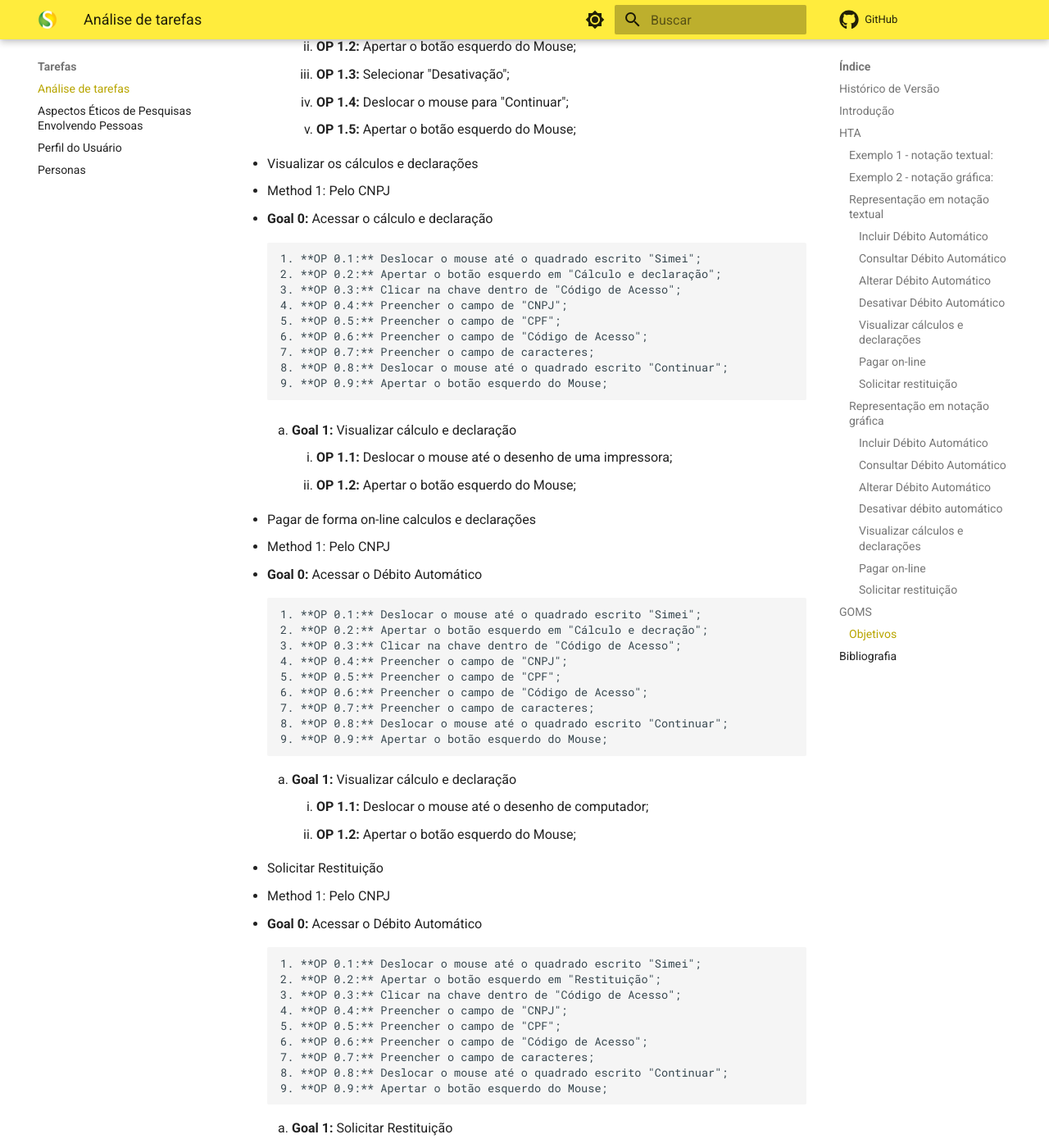
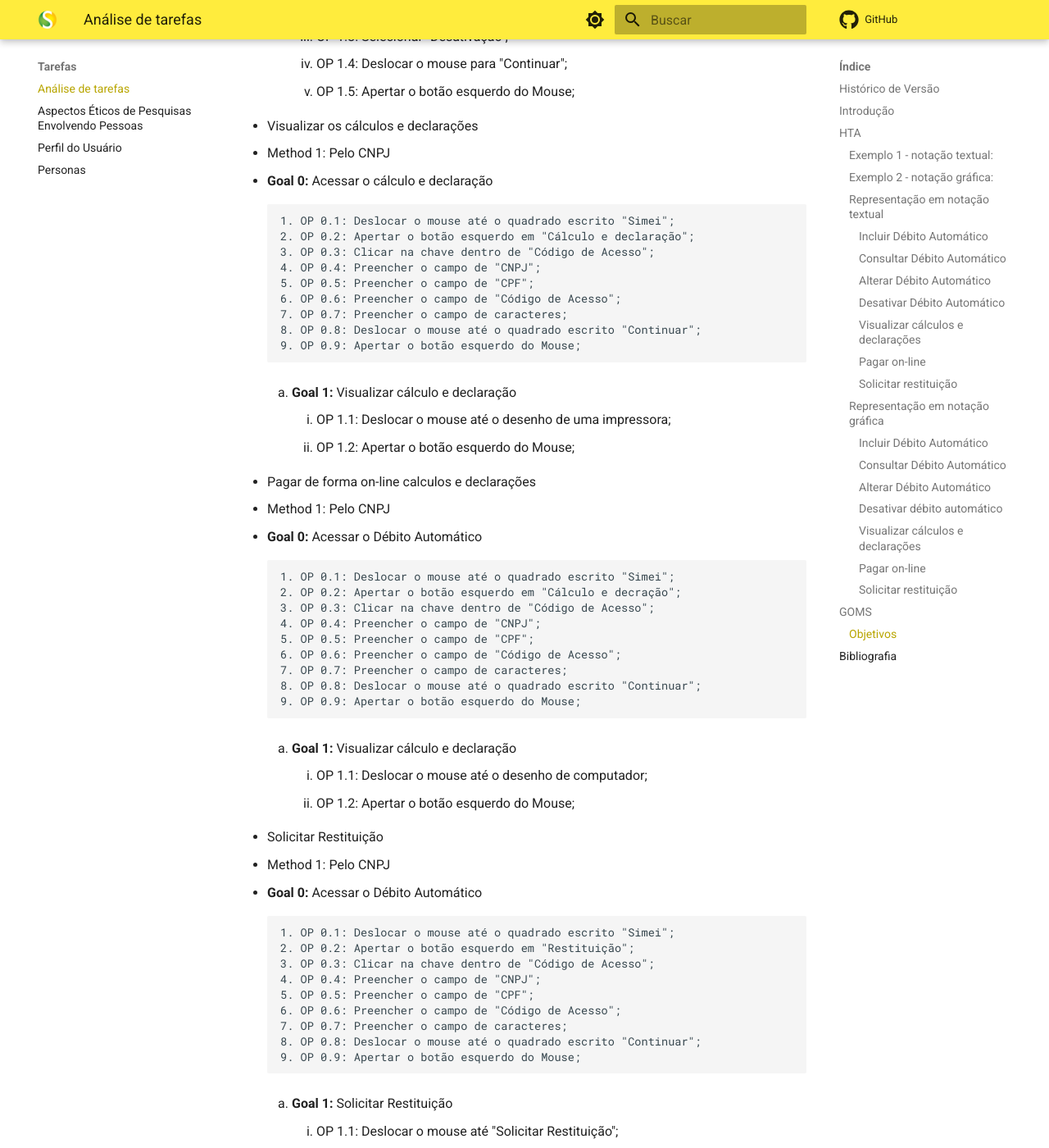
Before and after one commit to Interacao-Humano-Computador/2022.2-SimplesNacional, an MkDocs documentation site: the page built from docs/Tarefas/Analise.md, in a window 1280 px wide and 1400 px high, scrolled down 14549 px. Shown: the whole window at 82% size. Built offline with MkDocs 1.6.1 and Material for MkDocs 9.7.7, drawn with Linux system fonts in a browser that asks for light colours; comment, search, counter and statistics services are not loaded; some of the changed text lies outside the part shown.

Commit message:
Update Analise.md

```diff
--- a/docs/Tarefas/Analise.md
+++ b/docs/Tarefas/Analise.md
@@ -349,146 +349,153 @@ GOMS é a abreviação de 4 termos utilizados nesse método, seriam eles Goals,
 
    1. **Goal 0:** Acessar o Débito Automático
 
-        1. **OP 0.1:** Deslocar o mouse até o quadrado escrito "Simei";
-        2. **OP 0.2:** Apertar o botão esquerdo em "Débito Automático";
-        3. **OP 0.3:** Clicar na chave dentro de "Código de Acesso";
-        4. **OP 0.4:** Preencher o campo de "CNPJ";
-        5. **OP 0.5:** Preencher o campo de "CPF";
-        6. **OP 0.6:** Preencher o campo de "Código de Acesso";
-        7. **OP 0.7:** Preencher o campo de caracteres;
-        8. **OP 0.8:** Deslocar o mouse até o quadrado escrito "Continuar";
-        9. **OP 0.9:** Apertar o botão esquerdo do Mouse;
+        1. OP 0.1: Deslocar o mouse até o quadrado escrito "Simei";
+        2. OP 0.2: Apertar o botão esquerdo em "Débito Automático";
+        3. OP 0.3: Clicar na chave dentro de "Código de Acesso";
+        4. OP 0.4: Preencher o campo de "CNPJ";
+        5. OP 0.5: Preencher o campo de "CPF";
+        6. OP 0.6: Preencher o campo de "Código de Acesso";
+        7. OP 0.7: Preencher o campo de caracteres;
+        8. OP 0.8: Deslocar o mouse até o quadrado escrito "Continuar";
+        9. OP 0.9: Apertar o botão esquerdo do Mouse;
 
     2. **Goal 1:** Incluir o Débito Automático
-        1. **OP 1.1:** Deslocar o mouse até "Débito Automático";
-        2. **OP 1.2:** Apertar o botão esquerdo do Mouse;
-        3. **OP 1.3:** Selecionar "Inclusão";
-        4. **OP 1.4:** Digitar os dados;
-        5. **OP 1.5:** Deslocar o mouse para "Continuar";
-        6. **OP 1.6:** Apertar o botão esquerdo do Mouse;
+        1. OP 1.1: Deslocar o mouse até "Débito Automático";
+        2. OP 1.2: Apertar o botão esquerdo do Mouse;
+        3. OP 1.3: Selecionar "Inclusão";
+        4. OP 1.4: Digitar os dados;
+        5. OP 1.5: Deslocar o mouse para "Continuar";
+        6. OP 1.6: Apertar o botão esquerdo do Mouse;
+
 * Consultar o Débito Automático
 1. Method 1: Pelo CNPJ
    1. **Goal 0:** Acessar o Débito Automático
 
-        1. **OP 0.1:** Deslocar o mouse até o quadrado escrito "Simei";
-        2. **OP 0.2:** Apertar o botão esquerdo em "Débito Automático";
-        3. **OP 0.3:** Clicar na chave dentro de "Código de Acesso";
-        4. **OP 0.4:** Preencher o campo de "CNPJ";
-        5. **OP 0.5:** Preencher o campo de "CPF";
-        6. **OP 0.6:** Preencher o campo de "Código de Acesso";
-        7. **OP 0.7:** Preencher o campo de caracteres;
-        8. **OP 0.8:** Deslocar o mouse até o quadrado escrito "Continuar";
-        9. **OP 0.9:** Apertar o botão esquerdo do Mouse;
+        1. OP 0.1: Deslocar o mouse até o quadrado escrito "Simei";
+        2. OP 0.2: Apertar o botão esquerdo em "Débito Automático";
+        3. OP 0.3: Clicar na chave dentro de "Código de Acesso";
+        4. OP 0.4: Preencher o campo de "CNPJ";
+        5. OP 0.5: Preencher o campo de "CPF";
+        6. OP 0.6: Preencher o campo de "Código de Acesso";
+        7. OP 0.7: Preencher o campo de caracteres;
+        8. OP 0.8: Deslocar o mouse até o quadrado escrito "Continuar";
+        9. OP 0.9: Apertar o botão esquerdo do Mouse;
 
     2. **Goal 1:** Consultar o Débito Automático
-        1. **OP 1.1:** Deslocar o mouse até "Débito Automático";
-        2. **OP 1.2:** Apertar o botão esquerdo do Mouse;
-        3. **OP 1.3:** Selecionar "Consulta";
-        5. **OP 1.4:** Deslocar o mouse para "Continuar";
-        6. **OP 1.5:** Apertar o botão esquerdo do Mouse;
+
+        1. OP 1.1: Deslocar o mouse até "Débito Automático";
+        2. OP 1.2: Apertar o botão esquerdo do Mouse;
+        3. OP 1.3: Selecionar "Consulta";
+        5. OP 1.4: Deslocar o mouse para "Continuar";
+        6. OP 1.5: Apertar o botão esquerdo do Mouse;
+
 * Alterar o Débito Automático
 1. Method 1: Pelo CNPJ
 
    1. **Goal 0:** Acessar o Débito Automático
 
-        1. **OP 0.1:** Deslocar o mouse até o quadrado escrito "Simei";
-        2. **OP 0.2:** Apertar o botão esquerdo em "Débito Automático";
-        3. **OP 0.3:** Clicar na chave dentro de "Código de Acesso";
-        4. **OP 0.4:** Preencher o campo de "CNPJ";
-        5. **OP 0.5:** Preencher o campo de "CPF";
-        6. **OP 0.6:** Preencher o campo de "Código de Acesso";
-        7. **OP 0.7:** Preencher o campo de caracteres;
-        8. **OP 0.8:** Deslocar o mouse até o quadrado escrito "Continuar";
-        9. **OP 0.9:** Apertar o botão esquerdo do Mouse;
+        1. OP 0.1: Deslocar o mouse até o quadrado escrito "Simei";
+        2. OP 0.2: Apertar o botão esquerdo em "Débito Automático";
+        3. OP 0.3: Clicar na chave dentro de "Código de Acesso";
+        4. OP 0.4: Preencher o campo de "CNPJ";
+        5. OP 0.5: Preencher o campo de "CPF";
+        6. OP 0.6: Preencher o campo de "Código de Acesso";
+        7. OP 0.7: Preencher o campo de caracteres;
+        8. OP 0.8: Deslocar o mouse até o quadrado escrito "Continuar";
+        9. OP 0.9: Apertar o botão esquerdo do Mouse;
 
     2. **Goal 1:** Alterar o Débito Automático
-        1. **OP 1.1:** Deslocar o mouse até "Débito Automático";
-        2. **OP 1.2:** Apertar o botão esquerdo do Mouse;
-        3. **OP 1.3:** Selecionar "Alteração";
-        4. **OP 1.4:** Digitar os dados;
-        5. **OP 1.5:** Deslocar o mouse para "Continuar";
-        6. **OP 1.6:** Apertar o botão esquerdo do Mouse;
+
+        1. OP 1.1: Deslocar o mouse até "Débito Automático";
+        2. OP 1.2: Apertar o botão esquerdo do Mouse;
+        3. OP 1.3: Selecionar "Alteração";
+        4. OP 1.4: Digitar os dados;
+        5. OP 1.5: Deslocar o mouse para "Continuar";
+        6. OP 1.6: Apertar o botão esquerdo do Mouse;
 
 * Desativar o Débito Automático
 1. Method 1: Pelo CNPJ
    1. **Goal 0:** Acessar o Débito Automático
 
-        1. **OP 0.1:** Deslocar o mouse até o quadrado escrito "Simei";
-        2. **OP 0.2:** Apertar o botão esquerdo em "Débito Automático";
-        3. **OP 0.3:** Clicar na chave dentro de "Código de Acesso";
-        4. **OP 0.4:** Preencher o campo de "CNPJ";
-        5. **OP 0.5:** Preencher o campo de "CPF";
-        6. **OP 0.6:** Preencher o campo de "Código de Acesso";
-        7. **OP 0.7:** Preencher o campo de caracteres;
-        8. **OP 0.8:** Deslocar o mouse até o quadrado escrito "Continuar";
-        9. **OP 0.9:** Apertar o botão esquerdo do Mouse;
+        1. OP 0.1: Deslocar o mouse até o quadrado escrito "Simei";
+        2. OP 0.2: Apertar o botão esquerdo em "Débito Automático";
+        3. OP 0.3: Clicar na chave dentro de "Código de Acesso";
+        4. OP 0.4: Preencher o campo de "CNPJ";
+        5. OP 0.5: Preencher o campo de "CPF";
+        6. OP 0.6: Preencher o campo de "Código de Acesso";
+        7. OP 0.7: Preencher o campo de caracteres;
+        8. OP 0.8: Deslocar o mouse até o quadrado escrito "Continuar";
+        9. OP 0.9: Apertar o botão esquerdo do Mouse;
 
     2. **Goal 1:** Desativar o Débito Automático
-        1. **OP 1.1:** Deslocar o mouse até "Débito Automático";
-        2. **OP 1.2:** Apertar o botão esquerdo do Mouse;
-        3. **OP 1.3:** Selecionar "Desativação";
-        5. **OP 1.4:** Deslocar o mouse para "Continuar";
-        6. **OP 1.5:** Apertar o botão esquerdo do Mouse;
+
+        1. OP 1.1: Deslocar o mouse até "Débito Automático";
+        2. OP 1.2: Apertar o botão esquerdo do Mouse;
+        3. OP 1.3: Selecionar "Desativação";
+        5. OP 1.4: Deslocar o mouse para "Continuar";
+        6. OP 1.5: Apertar o botão esquerdo do Mouse;
 
 * Visualizar os cálculos e declarações
 1. Method 1: Pelo CNPJ
    1. **Goal 0:** Acessar o cálculo e declaração
 
-        1. **OP 0.1:** Deslocar o mouse até o quadrado escrito "Simei";
-        2. **OP 0.2:** Apertar o botão esquerdo em "Cálculo e declaração";
-        3. **OP 0.3:** Clicar na chave dentro de "Código de Acesso";
-        4. **OP 0.4:** Preencher o campo de "CNPJ";
-        5. **OP 0.5:** Preencher o campo de "CPF";
-        6. **OP 0.6:** Preencher o campo de "Código de Acesso";
-        7. **OP 0.7:** Preencher o campo de caracteres;
-        8. **OP 0.8:** Deslocar o mouse até o quadrado escrito "Continuar";
-        9. **OP 0.9:** Apertar o botão esquerdo do Mouse;
+        1. OP 0.1: Deslocar o mouse até o quadrado escrito "Simei";
+        2. OP 0.2: Apertar o botão esquerdo em "Cálculo e declaração";
+        3. OP 0.3: Clicar na chave dentro de "Código de Acesso";
+        4. OP 0.4: Preencher o campo de "CNPJ";
+        5. OP 0.5: Preencher o campo de "CPF";
+        6. OP 0.6: Preencher o campo de "Código de Acesso";
+        7. OP 0.7: Preencher o campo de caracteres;
+        8. OP 0.8: Deslocar o mouse até o quadrado escrito "Continuar";
+        9. OP 0.9: Apertar o botão esquerdo do Mouse;
 
     2. **Goal 1:** Visualizar cálculo e declaração
 
-        1. **OP 1.1:** Deslocar o mouse até o desenho de uma impressora;
-        2. **OP 1.2:** Apertar o botão esquerdo do Mouse;
+        1. OP 1.1: Deslocar o mouse até o desenho de uma impressora;
+        2. OP 1.2: Apertar o botão esquerdo do Mouse;
 
 * Pagar de forma on-line calculos e declarações
 1. Method 1: Pelo CNPJ
    1. **Goal 0:** Acessar o Débito Automático
 
-        1. **OP 0.1:** Deslocar o mouse até o quadrado escrito "Simei";
-        2. **OP 0.2:** Apertar o botão esquerdo em "Cálculo e decração";
-        3. **OP 0.3:** Clicar na chave dentro de "Código de Acesso";
-        4. **OP 0.4:** Preencher o campo de "CNPJ";
-        5. **OP 0.5:** Preencher o campo de "CPF";
-        6. **OP 0.6:** Preencher o campo de "Código de Acesso";
-        7. **OP 0.7:** Preencher o campo de caracteres;
-        8. **OP 0.8:** Deslocar o mouse até o quadrado escrito "Continuar";
-        9. **OP 0.9:** Apertar o botão esquerdo do Mouse;
+        1. OP 0.1: Deslocar o mouse até o quadrado escrito "Simei";
+        2. OP 0.2: Apertar o botão esquerdo em "Cálculo e decração";
+        3. OP 0.3: Clicar na chave dentro de "Código de Acesso";
+        4. OP 0.4: Preencher o campo de "CNPJ";
+        5. OP 0.5: Preencher o campo de "CPF";
+        6. OP 0.6: Preencher o campo de "Código de Acesso";
+        7. OP 0.7: Preencher o campo de caracteres;
+        8. OP 0.8: Deslocar o mouse até o quadrado escrito "Continuar";
+        9. OP 0.9: Apertar o botão esquerdo do Mouse;
 
     2. **Goal 1:** Visualizar cálculo e declaração
-        1. **OP 1.1:** Deslocar o mouse até o desenho de computador;
-        2. **OP 1.2:** Apertar o botão esquerdo do Mouse;
+
+        1. OP 1.1: Deslocar o mouse até o desenho de computador;
+        2. OP 1.2: Apertar o botão esquerdo do Mouse;
 
 * Solicitar Restituição
 1. Method 1: Pelo CNPJ
 
    1. **Goal 0:** Acessar o Débito Automático
 
-        1. **OP 0.1:** Deslocar o mouse até o quadrado escrito "Simei";
-        2. **OP 0.2:** Apertar o botão esquerdo em "Restituição";
-        3. **OP 0.3:** Clicar na chave dentro de "Código de Acesso";
-        4. **OP 0.4:** Preencher o campo de "CNPJ";
-        5. **OP 0.5:** Preencher o campo de "CPF";
-        6. **OP 0.6:** Preencher o campo de "Código de Acesso";
-        7. **OP 0.7:** Preencher o campo de caracteres;
-        8. **OP 0.8:** Deslocar o mouse até o quadrado escrito "Continuar";
-        9. **OP 0.9:** Apertar o botão esquerdo do Mouse;
+        1. OP 0.1: Deslocar o mouse até o quadrado escrito "Simei";
+        2. OP 0.2: Apertar o botão esquerdo em "Restituição";
+        3. OP 0.3: Clicar na chave dentro de "Código de Acesso";
+        4. OP 0.4: Preencher o campo de "CNPJ";
+        5. OP 0.5: Preencher o campo de "CPF";
+        6. OP 0.6: Preencher o campo de "Código de Acesso";
+        7. OP 0.7: Preencher o campo de caracteres;
+        8. OP 0.8: Deslocar o mouse até o quadrado escrito "Continuar";
+        9. OP 0.9: Apertar o botão esquerdo do Mouse;
 
     2. **Goal 1:** Solicitar Restituição
-        1. **OP 1.1:** Deslocar o mouse até "Solicitar Restituição";
-        2. **OP 1.2:** Apertar o botão esquerdo do Mouse;
-        3. **OP 1.3:** Deslocar o mouse até a caixa de texto de "PA";
-        4. **OP 1.4:** Digitar o ano;
-        5. **OP 1.5:** Deslocar o mouse para "Continuar";
-        6. **OP 1.6:** Apertar o botão esquerdo do Mouse;
+
+        1. OP 1.1: Deslocar o mouse até "Solicitar Restituição";
+        2. OP 1.2: Apertar o botão esquerdo do Mouse;
+        3. OP 1.3: Deslocar o mouse até a caixa de texto de "PA";
+        4. OP 1.4: Digitar o ano;
+        5. OP 1.5: Deslocar o mouse para "Continuar";
+        6. OP 1.6: Apertar o botão esquerdo do Mouse;
 
 ## Bibliografia
 BARBOSA, Simone; DINIZ, Bruno. Interação Humano-Computador. Editora Elsevier, Rio de Janeiro, 2010<br>
```
